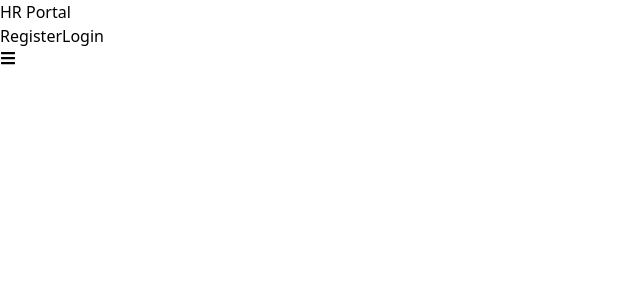
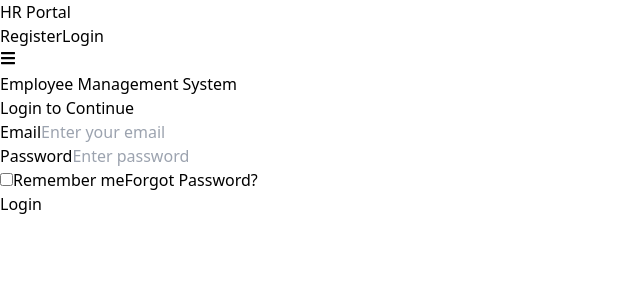
Before and after one commit to shenal-parmar/Employee_Management_System, a React app in the folder frontend/: page /login in a window 1280 px wide. Shown: the top 300 px of the page, without its empty margins (0-640 px from the left). Built offline with nearby package versions, Linux system fonts and the light colour scheme; no server answers; the HTML template or start-up script is replaced by a standard one.

Commit message:
authcontext changed

```diff
--- a/frontend/context/AuthContext.jsx
+++ b/frontend/context/AuthContext.jsx
@@ -33,6 +33,7 @@ const AuthContext = ({ children }) => {
       const res = await api.get(`/auth/verify`, {
         headers: { Authorization: `Bearer ${token}` },
       });
+      // console.log(res.data);
       if (res.data.success) setuser(res.data.user);
       else setuser(null);
     } catch (error) {
--- a/frontend/pages/Login.jsx
+++ b/frontend/pages/Login.jsx
@@ -31,10 +31,11 @@ const Login = () => {
       const res = await submitLogin({ email, password });
       // {localStorage.removeItem("token")}
       localStorage.setItem("token", res.token);
-      localStorage.setItem("user",res.user.id)
+      // localStorage.setItem("user",res.user.id)
+      localStorage.setItem("user",JSON.stringify(res.user))
       localStorage.setItem("userRole",res.user.role)
       // console.log("res",res);
-      login(res.user.name);
+      login(res.user);
          alert("Successfully login");
       if (res.user.role === "admin") navigate("/admin-dashboard");
       else navigate("/employee-dashboard");
--- a/frontend/pages/ProfilePage.jsx
+++ b/frontend/pages/ProfilePage.jsx
@@ -8,7 +8,7 @@ export default function Profile() {
   const [user, setUser] = useState(null);
   const { user: loggedInUser, Loading } = useAuth(); // from AuthContext
   const { id } = useParams(); // assuming /profile/:id route
-  const navigate = useNavigate();
+  // const navigate = useNavigate();
 
   useEffect(() => {
     const fetch = async () => {
--- a/frontend/src/App.jsx
+++ b/frontend/src/App.jsx
@@ -30,9 +30,8 @@ function App() {
 }{console.log("token: ",localStorage.getItem("token"))} */}
       <Routes>
         <Route path="/" element={<Login />}></Route>
+        <Route path="/login" element={<Login />}></Route>
         <Route path="/reports" element={<Reports />}></Route>
-        {/* <Route path="/admin-dashboard" element={<AdminDashboard />} ></Route>
-          <Route path="/employee-dashboard" element={<UserDashboard />} ></Route> */}
         <Route
           path="/admin-dashboard"
           element={
```
